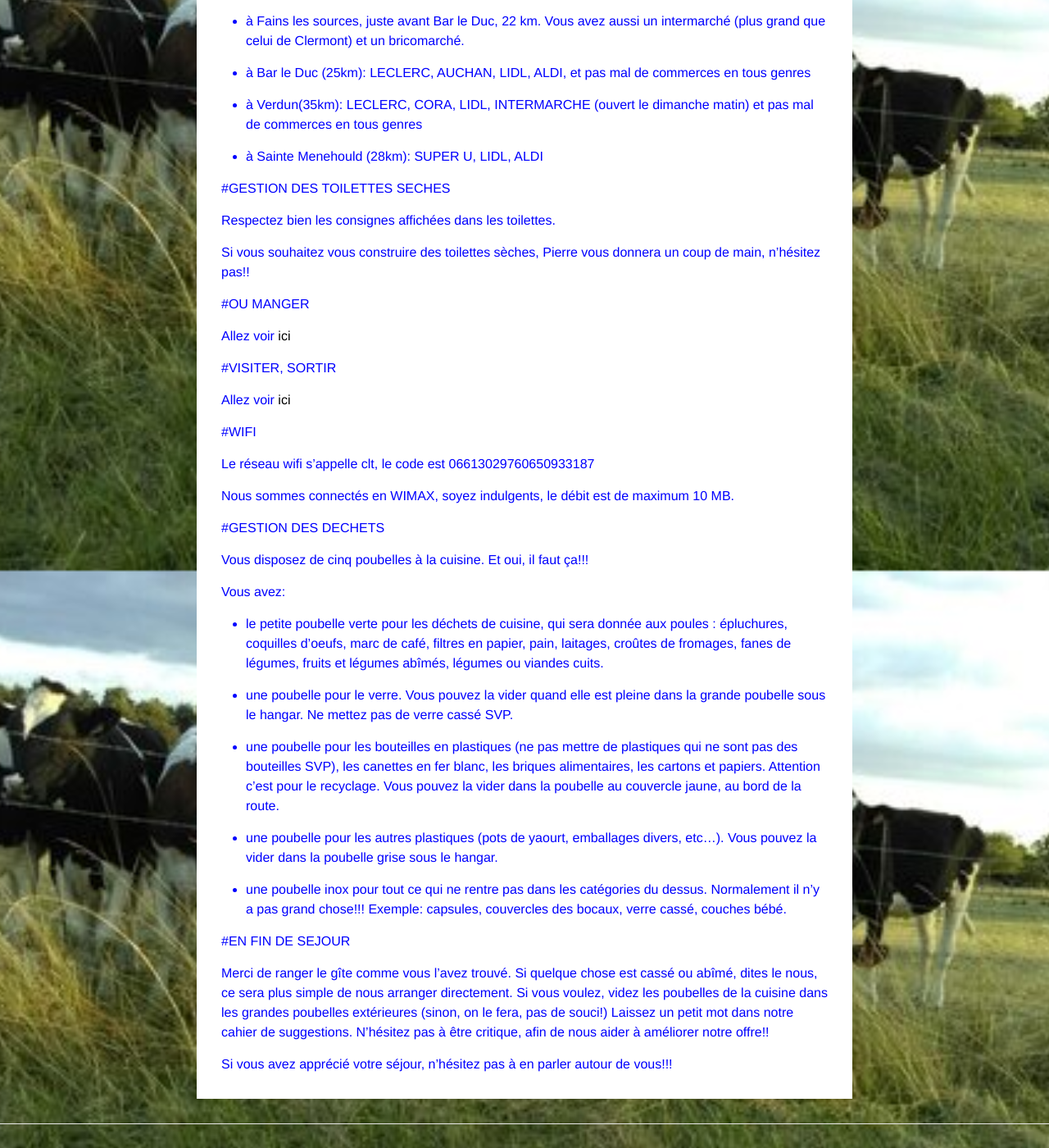
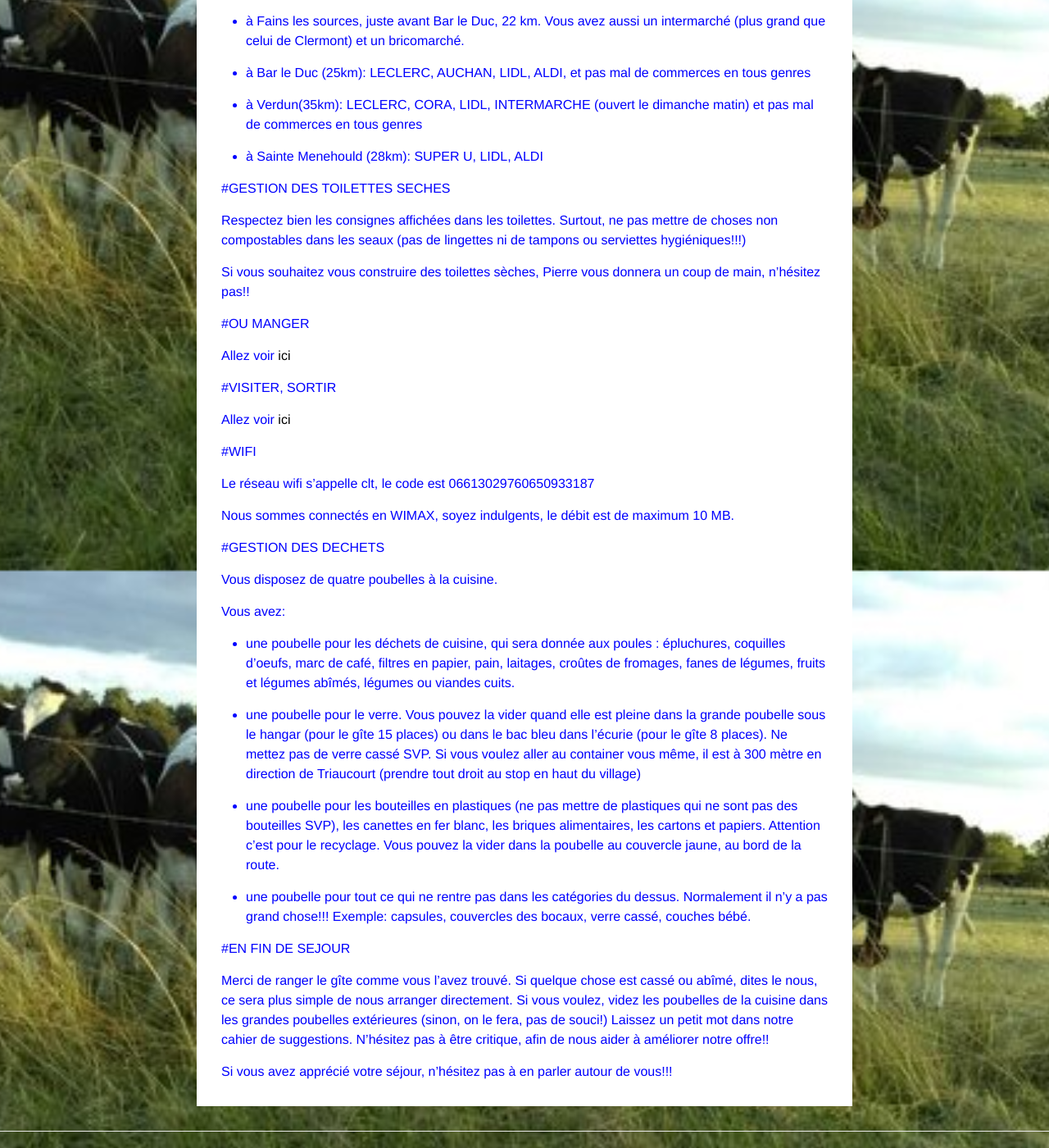
Before and after one commit to cltpr/cltpr.github.io, a Jekyll site: the page built from accueil_fr.md, in a window 1280 px wide and 1400 px high, scrolled down 1104 px. Shown: the whole window at 82% size. Built offline with Jekyll 4.4.1, drawn with Linux system fonts in a browser that asks for light colours.

Commit message:
201812231000

```diff
--- a/accueil_fr.md
+++ b/accueil_fr.md
@@ -52,7 +52,7 @@ Pour des plus grosses courses, vous pouvez aller:
 
 #GESTION DES TOILETTES SECHES
 
-Respectez bien les consignes affichées dans les toilettes.
+Respectez bien les consignes affichées dans les toilettes. Surtout, ne pas mettre de choses non compostables dans les seaux (pas de lingettes ni de tampons ou serviettes hygiéniques!!!)
 
 Si vous souhaitez vous construire des toilettes sèches, Pierre vous donnera un coup de main, n'hésitez pas!!
 
@@ -72,19 +72,18 @@ Nous sommes connectés en WIMAX, soyez indulgents, le débit est de maximum 10 M
 
 #GESTION DES DECHETS
 
-Vous disposez de cinq poubelles à la cuisine. Et oui, il faut ça!!!
+Vous disposez de quatre poubelles à la cuisine.
 
 Vous avez:
 
-- le petite poubelle verte pour les déchets de cuisine, qui sera donnée aux poules : épluchures, coquilles d'oeufs, marc de café, filtres en papier, pain, laitages, croûtes de fromages, fanes de légumes, fruits et légumes abîmés, légumes ou viandes cuits.
+- une poubelle pour les déchets de cuisine, qui sera donnée aux poules : épluchures, coquilles d'oeufs, marc de café, filtres en papier, pain, laitages, croûtes de fromages, fanes de légumes, fruits et légumes abîmés, légumes ou viandes cuits.
 
-- une poubelle pour le verre. Vous pouvez la vider quand elle est pleine dans la grande poubelle sous le hangar. Ne mettez pas de verre cassé SVP.
+- une poubelle pour le verre. Vous pouvez la vider quand elle est pleine dans la grande poubelle sous le hangar (pour le gîte 15 places) ou dans le bac bleu dans l'écurie (pour le gîte 8 places). Ne mettez pas de verre cassé SVP. Si vous voulez aller au container vous même, il est à 300 mètre en direction de Triaucourt (prendre tout droit au stop en haut du village)
 
 - une poubelle pour les bouteilles en plastiques (ne pas mettre de plastiques qui ne sont pas des bouteilles SVP), les canettes en fer blanc, les briques alimentaires, les cartons et papiers. Attention c'est pour le recyclage. Vous pouvez la vider dans la poubelle au couvercle jaune, au bord de la route.
 
-- une poubelle pour les autres plastiques (pots de yaourt, emballages divers, etc...). Vous pouvez la vider dans la poubelle grise sous le hangar.
 
-- une poubelle inox pour tout ce qui ne rentre pas dans les catégories du dessus. Normalement il n'y a pas grand chose!!! Exemple: capsules, couvercles des bocaux, verre cassé, couches bébé.
+- une poubelle pour tout ce qui ne rentre pas dans les catégories du dessus. Normalement il n'y a pas grand chose!!! Exemple: capsules, couvercles des bocaux, verre cassé, couches bébé.
 
 #EN FIN DE SEJOUR
 
```
Also changed, not shown: 8 other files.
